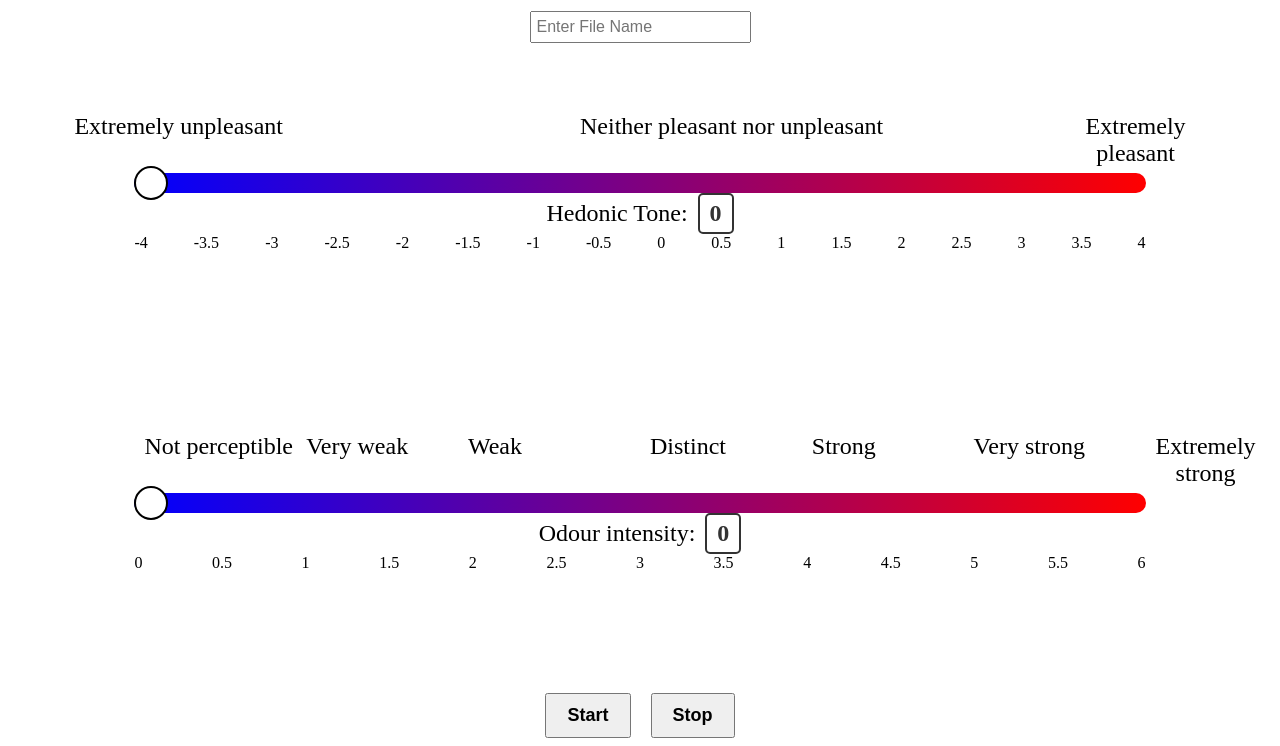
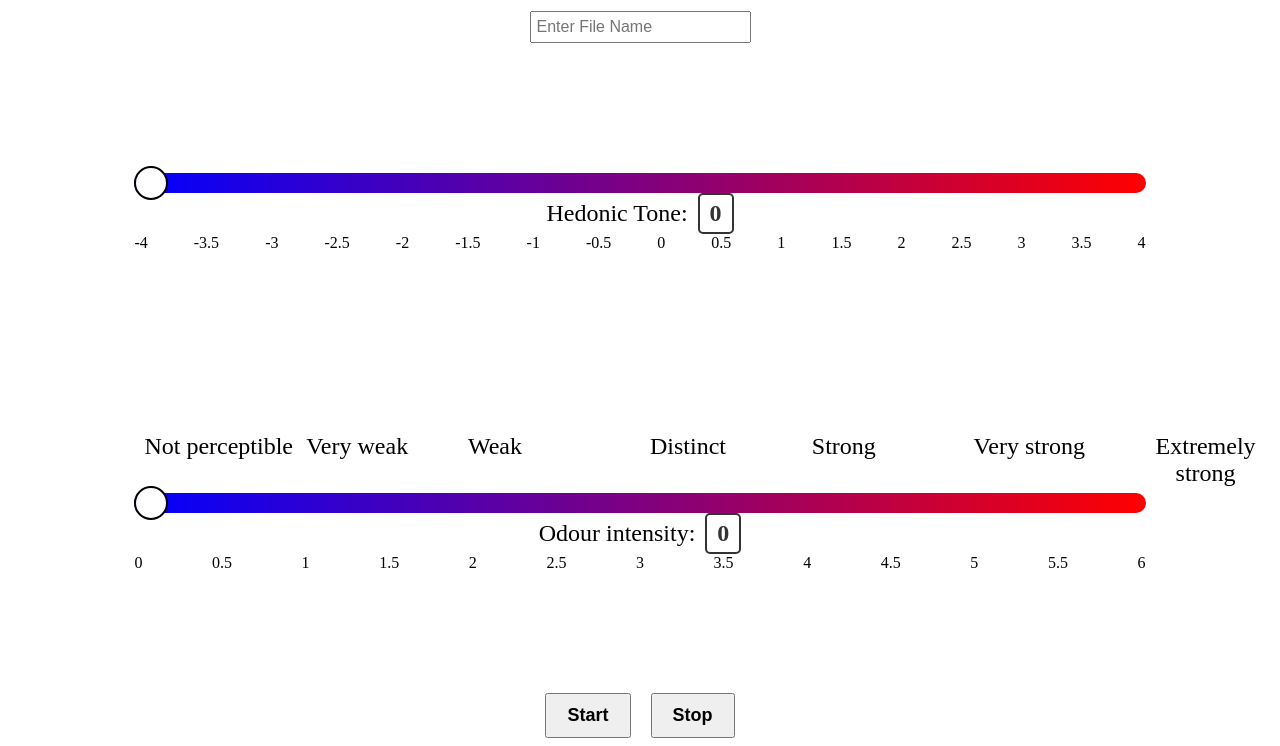
Before and after one commit to sagarkhushalraozade/Hosting-a-website-, a plain HTML site: page index.html in a window 1280 px wide. Shown: the part 79-825 px from the top of the page. Drawn offline with Linux system fonts and the light colour scheme.

Commit message:
Block comment of some labels to test slider function.

```diff
--- a/index.html
+++ b/index.html
@@ -70,7 +70,7 @@
             text-align: center;
             width: auto; /* Adjust the width as needed to match the label text length */
             left: calc(0% - 30px); /* Adjust the left value to align with the corresponding slider values */
-            user-select: none; /* Disable text selection on the labels */
+            /* user-select: none; */ /* Disable text selection on the labels */
         }
 		.slider-label-1:nth-child(1) {
 			left: calc(0% - 60px); /* Position for -4 */
@@ -93,7 +93,7 @@
             text-align: center;
             width: auto; /* Adjust the width as needed to match the label text length */
             left: calc(0% - 30px); /* Adjust the left value to align with the corresponding slider values */
-            user-select: none; /* Disable text selection on the labels */
+            /* user-select: none; */ /* Disable text selection on the labels */
         }
 	    .slider-label-2:nth-child(1) {
 			left: calc(0% + 10px); /* Position for "Not perceptible" */
@@ -191,9 +191,9 @@
     <div class="slider-container">
 		<div class="custom-slider-container" id="sliderContainer1">
 			<!-- Add text labels for specific values above the first slider -->
-			<span class="slider-label slider-label-1">Extremely unpleasant</span>
+<!-- 			<span class="slider-label slider-label-1">Extremely unpleasant</span>
 			<span class="slider-label slider-label-1">Neither pleasant nor unpleasant</span>
-			<span class="slider-label slider-label-1">Extremely pleasant</span>
+			<span class="slider-label slider-label-1">Extremely pleasant</span> -->
 			<div class="custom-slider-thumb" id="sliderThumb1"></div>
 		</div>
         <div class="slider-value-container">
```
